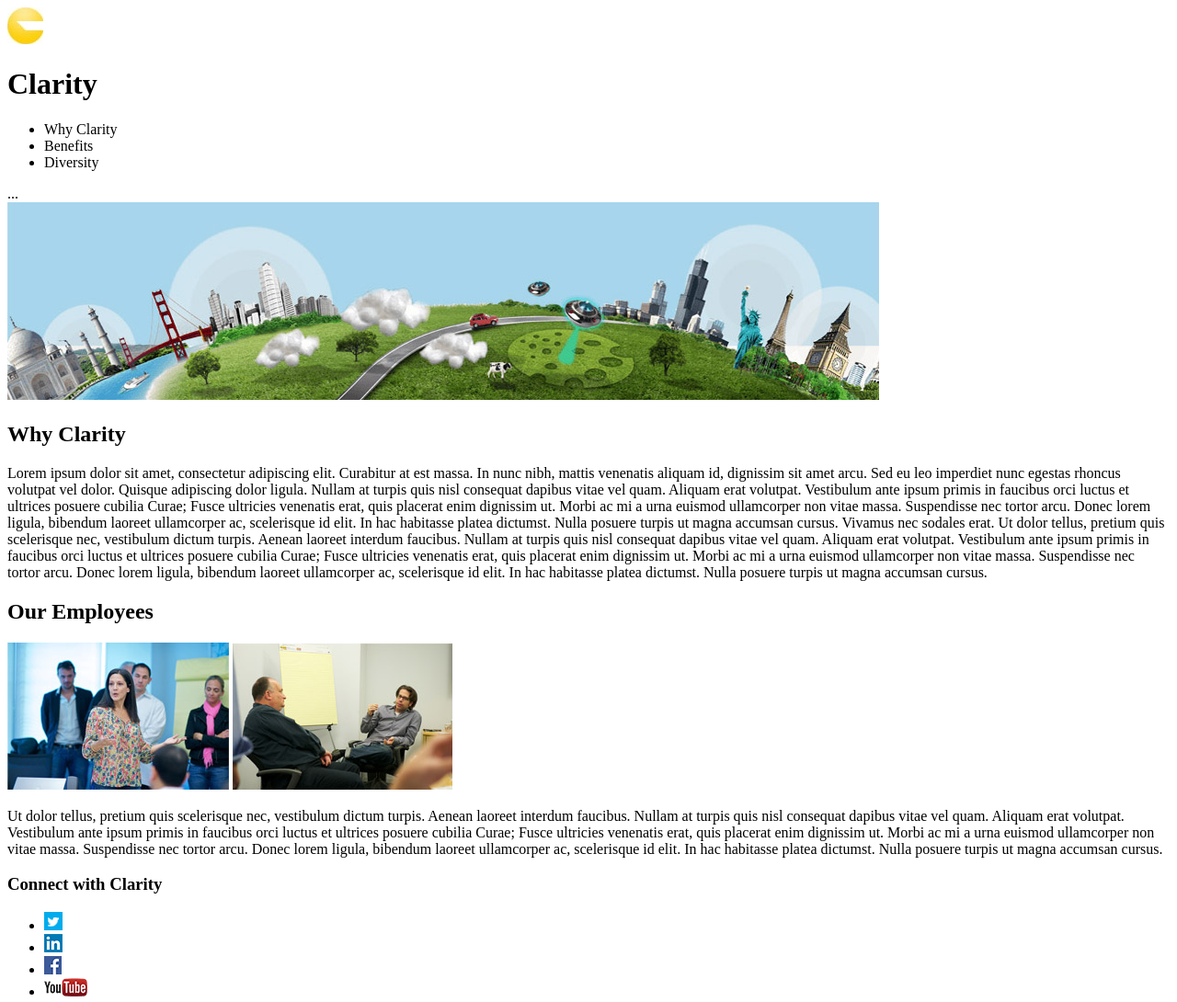
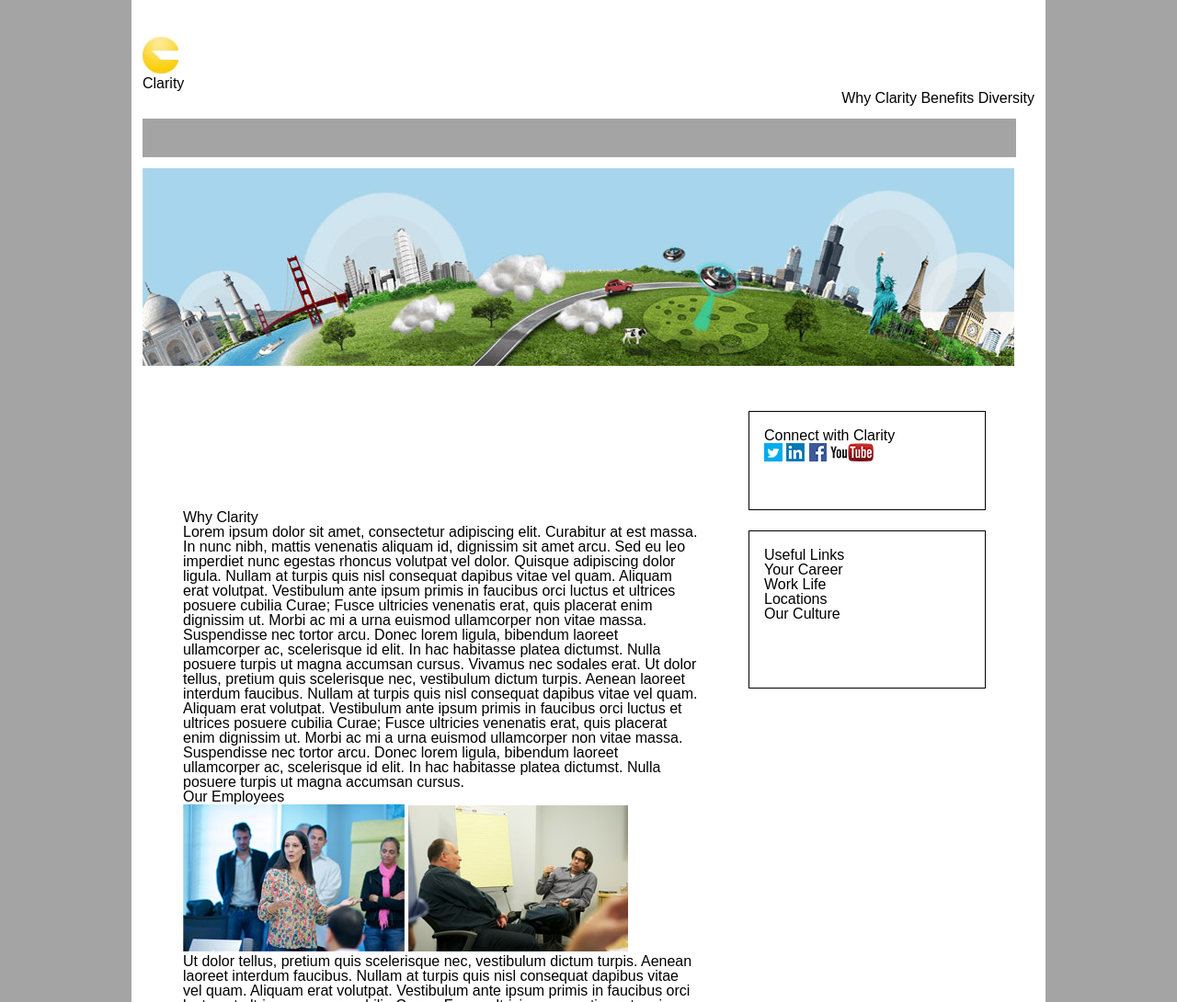
Before and after one commit to marinari/ClarityTest, a plain HTML site: page index.html in a window 1280 px wide. Shown: the top 1090 px of the page at 92% size. Drawn offline with Linux system fonts and the light colour scheme.

Commit message:
basic initial styles added

```diff
--- a/index.html
+++ b/index.html
@@ -7,11 +7,14 @@
 
     <meta name="description" content="Static Mock Page for TMP Techical Test">
     <title>Clarity Mock Page</title>
+
+    <link rel="stylesheet" href="styles/main.css">
+    <link rel="stylesheet" href="styles/reset.css">
   </head>
 
   <body>
     <div class="maincontainer">
-      <header>
+      <div class="header">
           <img src="images/claritylogo.png" alt="big yellow letter C logo">
           <h1>Clarity</h1>
 
@@ -20,27 +23,12 @@
             <li>Benefits</li>
             <li>Diversity</li>
           </ul>
+      </div><!--header-->
 
-          <div class="greybar">
-            ...
+          <div class="greybar" alt="empty div for header styling">
           </div>
-        </header>
 
-        <div class="banner">
-          <img src="images/banner.jpg" alt="illustration of futuristic fictional city">
-        </div><!--banner-->
-
-        <div class="bodycontent">
-          <h2>Why Clarity</h2>
-          <p>Lorem ipsum dolor sit amet, consectetur adipiscing elit. Curabitur at est massa. In nunc nibh, mattis venenatis aliquam id, dignissim sit amet arcu. Sed eu leo imperdiet nunc egestas rhoncus volutpat vel dolor. Quisque adipiscing dolor ligula. Nullam at turpis quis nisl consequat dapibus vitae vel quam. Aliquam erat volutpat. Vestibulum ante ipsum primis in faucibus orci luctus et ultrices posuere cubilia Curae; Fusce ultricies venenatis erat, quis placerat enim dignissim ut. Morbi ac mi a urna euismod ullamcorper non vitae massa. Suspendisse nec tortor arcu. Donec lorem ligula, bibendum laoreet ullamcorper ac, scelerisque id elit. In hac habitasse platea dictumst. Nulla posuere turpis ut magna accumsan cursus. Vivamus nec sodales erat. Ut dolor tellus, pretium quis scelerisque nec, vestibulum dictum turpis. Aenean laoreet interdum faucibus. Nullam at turpis quis nisl consequat dapibus vitae vel quam. Aliquam erat volutpat. Vestibulum ante ipsum primis in faucibus orci luctus et ultrices posuere cubilia Curae; Fusce ultricies venenatis erat, quis placerat enim dignissim ut. Morbi ac mi a urna euismod ullamcorper non vitae massa. Suspendisse nec tortor arcu. Donec lorem ligula, bibendum laoreet ullamcorper ac, scelerisque id elit. In hac habitasse platea dictumst. Nulla posuere turpis ut magna accumsan cursus.
-          </p>
-
-          <h2>Our Employees</h2>
-          <img class="leftpic" src="images/fourppl.jpg" alt="picture of four people in working environment">
-          <img class="rightpic" src="images/twoppl.jpg" alt="picture of two people in office chairs">
-          <p>Ut dolor tellus, pretium quis scelerisque nec, vestibulum dictum turpis. Aenean laoreet interdum faucibus. Nullam at turpis quis nisl consequat dapibus vitae vel quam. Aliquam erat volutpat. Vestibulum ante ipsum primis in faucibus orci luctus et ultrices posuere cubilia Curae; Fusce ultricies venenatis erat, quis placerat enim dignissim ut. Morbi ac mi a urna euismod ullamcorper non vitae massa. Suspendisse nec tortor arcu. Donec lorem ligula, bibendum laoreet ullamcorper ac, scelerisque id elit. In hac habitasse platea dictumst. Nulla posuere turpis ut magna accumsan cursus.
-          </p>
-        </div><!--body content-->
+          <img src="images/banner.jpg" alt="illustration of futuristic fictional city" class="banner">
 
           <div class="topbox">
             <h3>Connect with Clarity</h3>
@@ -62,6 +50,18 @@
             </ul>
           </div><!--bottom box-->
 
+        <div class="bodycontent">
+          <h2>Why Clarity</h2>
+          <p>Lorem ipsum dolor sit amet, consectetur adipiscing elit. Curabitur at est massa. In nunc nibh, mattis venenatis aliquam id, dignissim sit amet arcu. Sed eu leo imperdiet nunc egestas rhoncus volutpat vel dolor. Quisque adipiscing dolor ligula. Nullam at turpis quis nisl consequat dapibus vitae vel quam. Aliquam erat volutpat. Vestibulum ante ipsum primis in faucibus orci luctus et ultrices posuere cubilia Curae; Fusce ultricies venenatis erat, quis placerat enim dignissim ut. Morbi ac mi a urna euismod ullamcorper non vitae massa. Suspendisse nec tortor arcu. Donec lorem ligula, bibendum laoreet ullamcorper ac, scelerisque id elit. In hac habitasse platea dictumst. Nulla posuere turpis ut magna accumsan cursus. Vivamus nec sodales erat. Ut dolor tellus, pretium quis scelerisque nec, vestibulum dictum turpis. Aenean laoreet interdum faucibus. Nullam at turpis quis nisl consequat dapibus vitae vel quam. Aliquam erat volutpat. Vestibulum ante ipsum primis in faucibus orci luctus et ultrices posuere cubilia Curae; Fusce ultricies venenatis erat, quis placerat enim dignissim ut. Morbi ac mi a urna euismod ullamcorper non vitae massa. Suspendisse nec tortor arcu. Donec lorem ligula, bibendum laoreet ullamcorper ac, scelerisque id elit. In hac habitasse platea dictumst. Nulla posuere turpis ut magna accumsan cursus.
+          </p>
+
+          <h2>Our Employees</h2>
+          <img class="leftpic" src="images/fourppl.jpg" alt="picture of four people in working environment">
+          <img class="rightpic" src="images/twoppl.jpg" alt="picture of two people in office chairs">
+          <p>Ut dolor tellus, pretium quis scelerisque nec, vestibulum dictum turpis. Aenean laoreet interdum faucibus. Nullam at turpis quis nisl consequat dapibus vitae vel quam. Aliquam erat volutpat. Vestibulum ante ipsum primis in faucibus orci luctus et ultrices posuere cubilia Curae; Fusce ultricies venenatis erat, quis placerat enim dignissim ut. Morbi ac mi a urna euismod ullamcorper non vitae massa. Suspendisse nec tortor arcu. Donec lorem ligula, bibendum laoreet ullamcorper ac, scelerisque id elit. In hac habitasse platea dictumst. Nulla posuere turpis ut magna accumsan cursus.
+          </p>
+        </div><!--body content-->
+
           <footer>
             <ul class="footerlinks">
               <li><a href="#">Careers</a></li>
@@ -70,7 +70,7 @@
             </ul>
           </footer>
 
-    </div><!--main content-->
+    </div><!--main container-->
 
   </body>
 
--- a/styles/main.css
+++ b/styles/main.css
@@ -0,0 +1,70 @@
+body {
+  background-color: #A4A4A4;
+}
+.maincontainer {
+  max-width: 970px;
+  background-color: #FFFFFF;
+  margin: auto;
+  padding-left: 12px;
+  padding-right: 12px;
+  padding-top: 40px;
+  font-family: Arial, Helvetica, sans-serif;
+  font-size: 12pt;
+}
+h2 {
+  font-family: "Myriad Pro", sans-serif;
+  font-size: 24pt;
+  font-weight: bold;
+}
+h3 {
+  font-size: 19pt;
+}
+.header {
+  margin-bottom: 30px;
+}
+.topmenu {
+  float: right;
+}
+
+.topmenu > li {
+  display: inline;
+}
+
+.greybar {
+  width: 950px;
+  height: 42px;
+  background-color: #A4A4A4;
+  margin-bottom: 12px;
+}
+.bodycontent {
+  width: 560px;
+  padding-left: 44px;
+  float: left;
+}
+.topbox {
+  float: right;
+  width: 240px;
+  height: 88px;
+  border: 1px solid black;
+  margin-right: 53px;
+  margin-top: 46px;
+  padding-left: 16px;
+  padding-top: 18px;
+}
+.social > li{
+  display: inline;
+}
+.bottombox {
+  float: right;
+  width: 240px;
+  height: 152px;
+  border: 1px solid black;
+  padding-left: 16px;
+  padding-top: 18px;
+  margin-right: 53px;
+  margin-top: 22px;
+  clear: right;
+}
+footer {
+  clear: both;
+}
```
